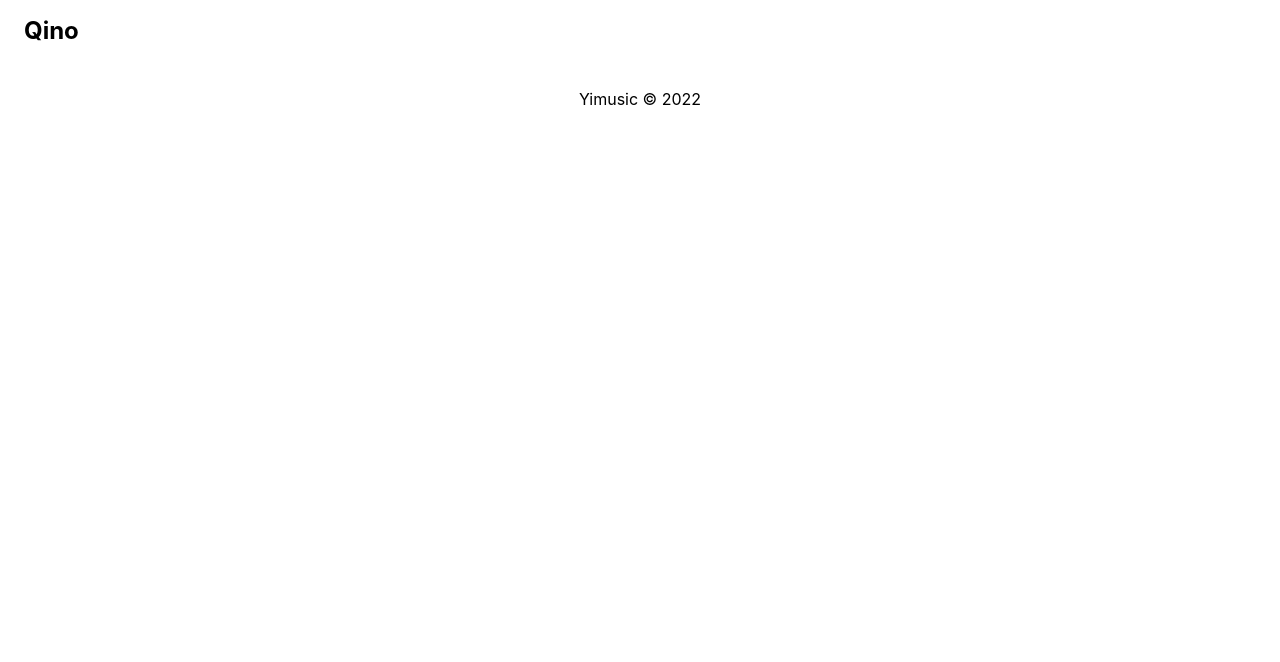
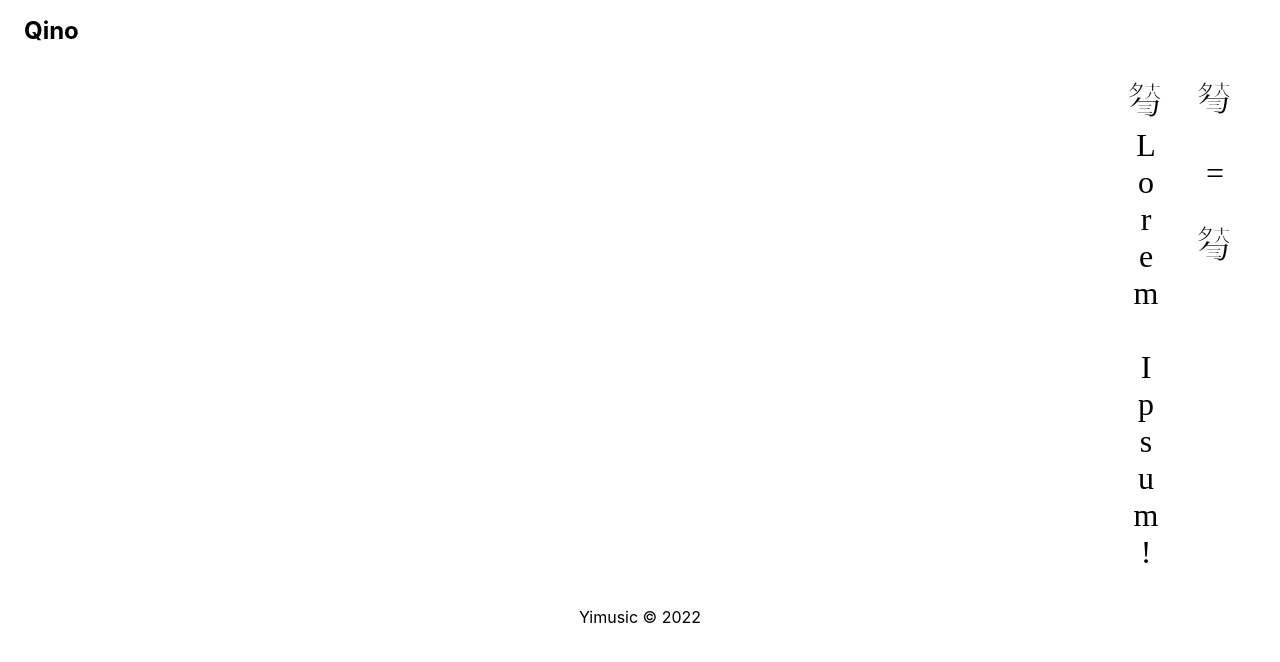
Before and after one commit to One-Piece-Music/Qino, a Next.js app: page / in a window 1280 px wide. Shown: the top 662 px of the page. Built offline with nearby package versions, Linux system fonts and the light colour scheme.

Commit message:
Add jianzi font and vertical textbox

```diff
--- a/pages/index.tsx
+++ b/pages/index.tsx
@@ -1,10 +1,10 @@
+import { Container, Flex, Text } from '@chakra-ui/react'
 import { NextPage } from 'next'
 import Head from 'next/head'
-import styles from '../styles/Home.module.css'
 
 const Home: NextPage = () => {
   return (
-    <div className={styles.container}>
+    <div>
       <Head>
         <title>Qino</title>
         <meta
@@ -13,6 +13,24 @@ const Home: NextPage = () => {
         />
         <link rel='icon' href='/favicon.ico' />
       </Head>
+      <Container maxHeight='86%' maxW='1280px' m='auto'>
+        <Flex className='jianzipu' flexDirection='column'>
+          <Container
+            overflowX='scroll'
+            maxHeight='86%'
+            p={16}
+            letterSpacing='1px'
+            style={{ writingMode: 'vertical-rl', textOrientation: 'upright' }}
+          >
+            <Text fontSize='32px'>
+              {'\uE005 = \uE000\uE001\uE002\uE003\uE004'}
+            </Text>
+            <Text fontSize='32px'>
+              {'\uE000\uE001\uE002\uE003\uE004 Lorem Ipsum!'}
+            </Text>
+          </Container>
+        </Flex>
+      </Container>
     </div>
   )
 }
--- a/styles/globals.css
+++ b/styles/globals.css
@@ -1,3 +1,8 @@
+@font-face {
+  font-family: 'Jianzi';
+  src: url('../assets/TestJianziFont.otf');
+}
+
 html,
 body {
   padding: 0;
@@ -14,3 +19,7 @@ a {
 * {
   box-sizing: border-box;
 }
+
+.jianzipu {
+  font-family: 'Jianzi';
+}
```
Also changed, not shown: assets/TestJianziFont.otf (added).
